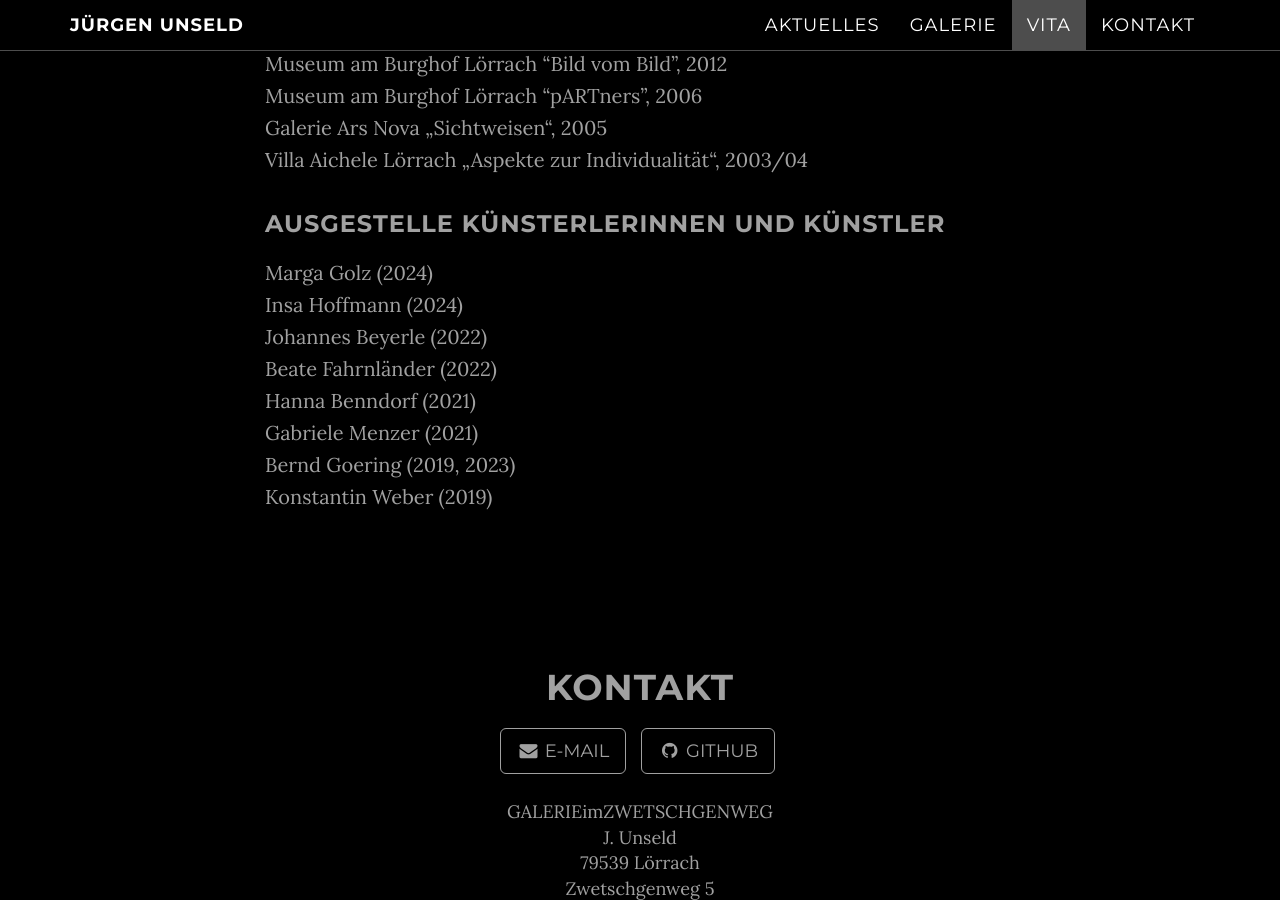
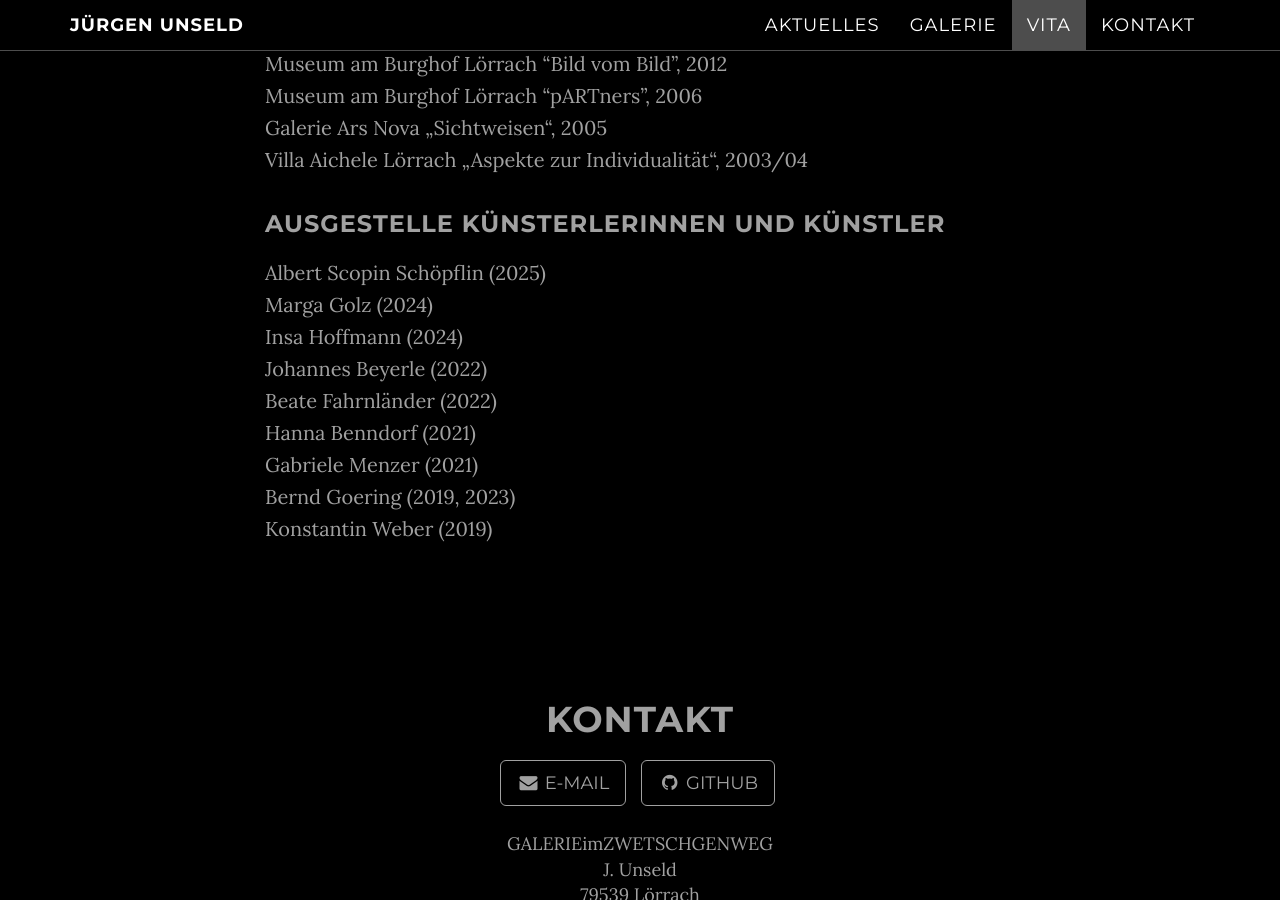
Before and after one commit to jueunseld/jueunseld.github.io, a Jekyll site: the page built from _posts/2017-06-04-vita.md, in a window 1280 px wide and 900 px high, scrolled down 5220 px. Built offline with Jekyll 4.4.1, drawn with Linux system fonts in a browser that asks for light colours; our own code applies the rules of GitHub Pages for plain Markdown files.

Commit message:
Update 2017-06-04-vita.md

```diff
--- a/_posts/2017-06-04-vita.md
+++ b/_posts/2017-06-04-vita.md
@@ -44,6 +44,7 @@ Villa Aichele Lörrach „Aspekte zur Individualität“, 2003/04
 
 
 ### Ausgestelle Künsterlerinnen und Künstler
+Albert Scopin Schöpflin (2025)\\
 Marga Golz (2024)\\
 Insa Hoffmann (2024)\\
 Johannes Beyerle (2022)\\
```
